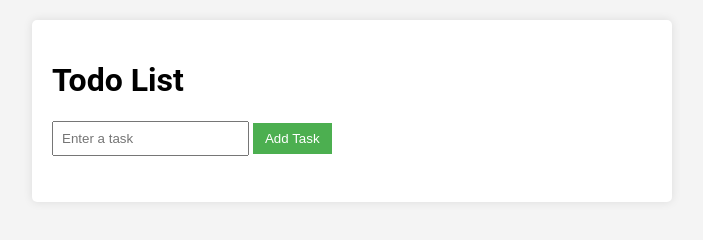
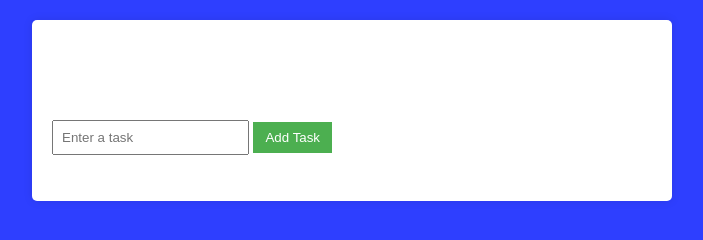
Before and after one commit to bjgodfj77/my-responsive-website, a website: page custom_web_application.html in a window 1280 px wide. Shown: the whole page, without its empty margins (288-991 px from the left). Drawn offline with Linux system fonts and the light colour scheme.

Commit message:
Changed the color of the task.

```diff
--- a/custom_web_application.css
+++ b/custom_web_application.css
@@ -4,7 +4,8 @@ body {
 	font-family: Arial, sans-serif;
 	margin: 0;
 	padding: 0;
-	background-color: #f4f4f4;
+	background-color: #2e3fff; /* Update the background color */
+	color: #fff; /* Update the text color */
 }
 
 .container {
@@ -52,8 +53,3 @@ body {
 	justify-content: space-between;
 	align-items: center;
 }
-  body {
-	font-family: 'Roboto', sans-serif;
-	margin: 0;
-	padding: 0;
-  }
```
Lines whose indentation alone changed are shown as unchanged.
